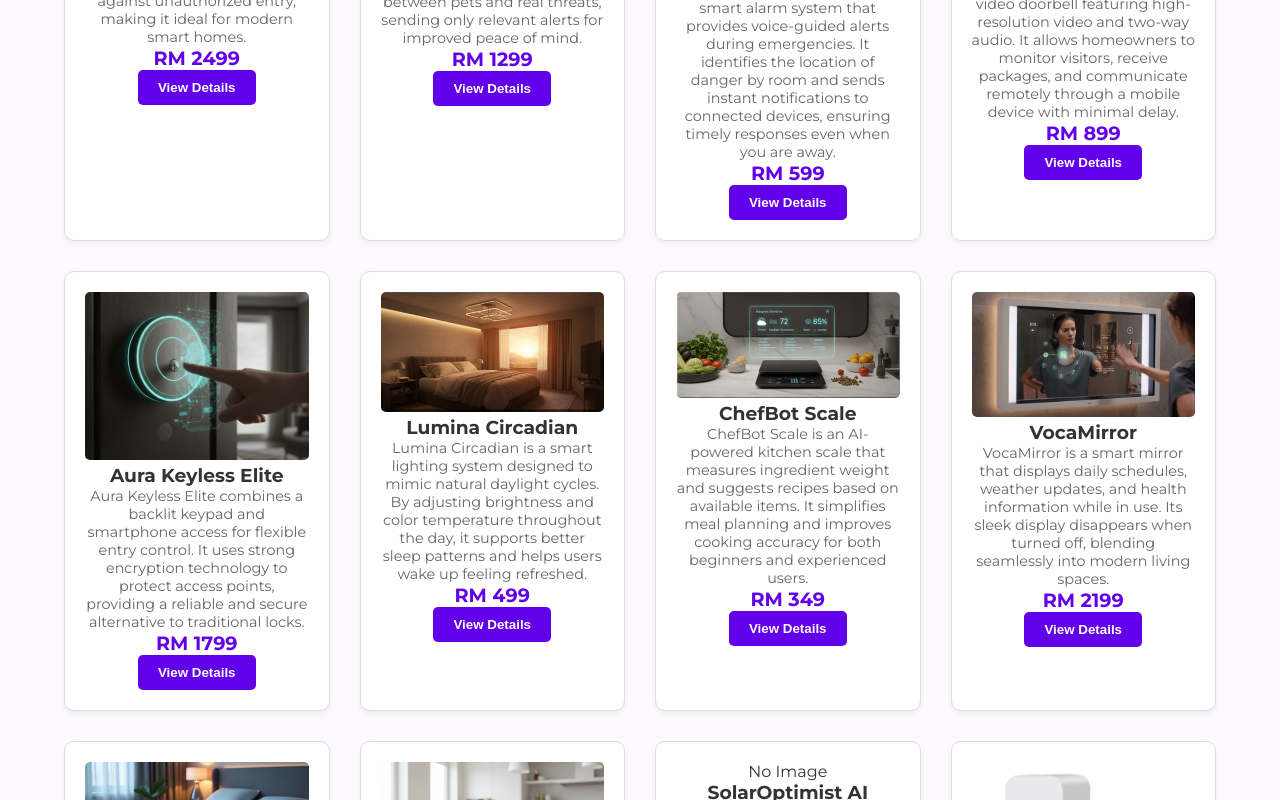
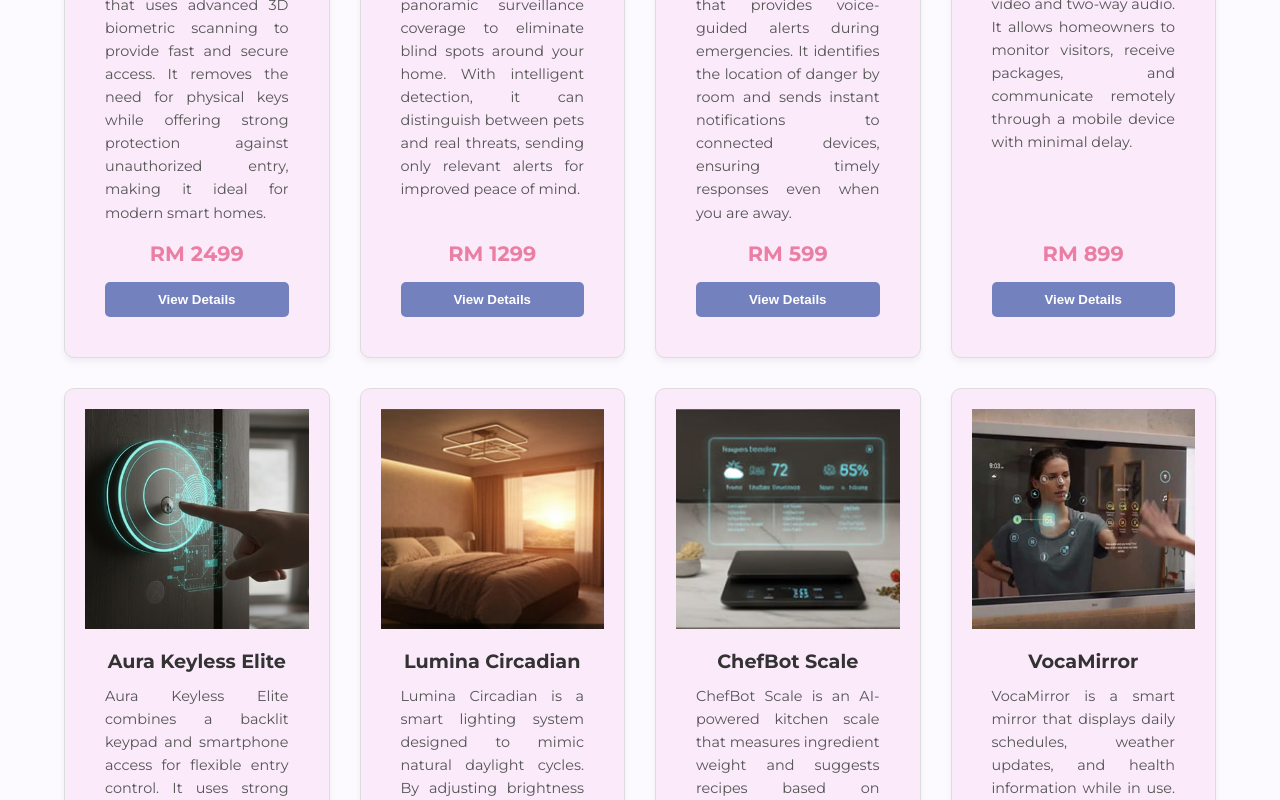
Before and after one commit to chialeeen/CATech, a React (Create React App) app: page /products in a window 1280 px wide. Shown: the part 560-1360 px from the top of the page. Built offline with nearby package versions, Linux system fonts and the light colour scheme.

Commit message:
modified product dashboard

```diff
--- a/src/pages/Products.css
+++ b/src/pages/Products.css
@@ -26,38 +26,82 @@
 
 /* Individual Card Styling */
 .product-card {
-    background-color: #ffffff; /* White cards pop against the lavender bg */
+    background-color: #faeafa; /* White cards pop against the lavender bg */
     border: 1px solid #ddd;
     border-radius: 10px;
+    overflow: hidden;
+    display: flex;
+    flex-direction: column;
     padding: 20px;
     text-align: center;
     box-shadow: 0 4px 6px rgba(0,0,0,0.05);
-    transition: transform 0.3s ease;
+    transition: transform 0.3s ease, box-shadow 0.3s ease;
 }
 
 .product-card:hover {
     transform: translateY(-5px); /* Slight lift on hover for better GUI feedback */
+    box-shadow: 0 6px 12px rgba(0,0,0,0.1);
 }
 
+/*.product-image {
+    width: 100%;
+    border-radius: 5px;
+}*/
+
+.product-image-container {
+    width: 100%;
+    height: 220px;
+    overflow: hidden;
+    background: #f5f5f5;
+}
 .product-image {
     width: 100%;
-    border-radius: 5px;
+    height: 100%;
+    object-fit: cover;
 }
-
+.product-image-placeholder {
+    width: 100%;
+    height: 100%;
+    background: #f0f0f0;
+    display: flex;
+    align-items: center;
+    justify-content: center;
+    color: #999;
+    font-size: 14px;
+}
+.product-info {
+    padding: 20px;
+    display: flex;
+    flex-direction: column;
+    flex-grow: 1;
+}
+.product-info h3 {
+    text-align: center;
+    margin: 0 0 12px 0;
+    color: #333;
+    font-size: 1.2rem;
+    font-weight: 600;
+}
 .product-desc {
-    color: #666;
+    color: #555;
     font-size: 0.9rem;
+    line-height: 1.6;
+    text-align: justify;
+    margin-bottom: 16px;
+    flex-grow: 1;
 }
 
 .product-price {
     font-weight: bold;
-    color: #6200ea;
-    font-size: 1.2rem;
+    color: #EA7EA3;
+    font-size: 1.3rem;
+    text-align: center;
+    margin-bottom: 16px;
 }
 
 /* Product Button Styling */
 .product-button {
-    background-color: #6200ea;
+    background-color: #7381BE;
     color: white;
     border: none;
     padding: 10px 20px;
@@ -68,5 +112,5 @@
 }
 
 .product-button:hover {
-    background-color: #4b00b2;
+    background-color: #3E4E9F;
 }
```
